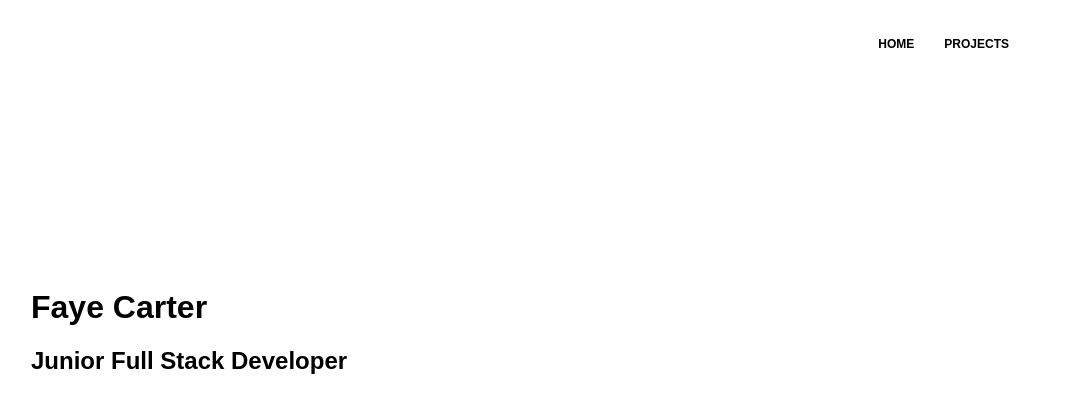
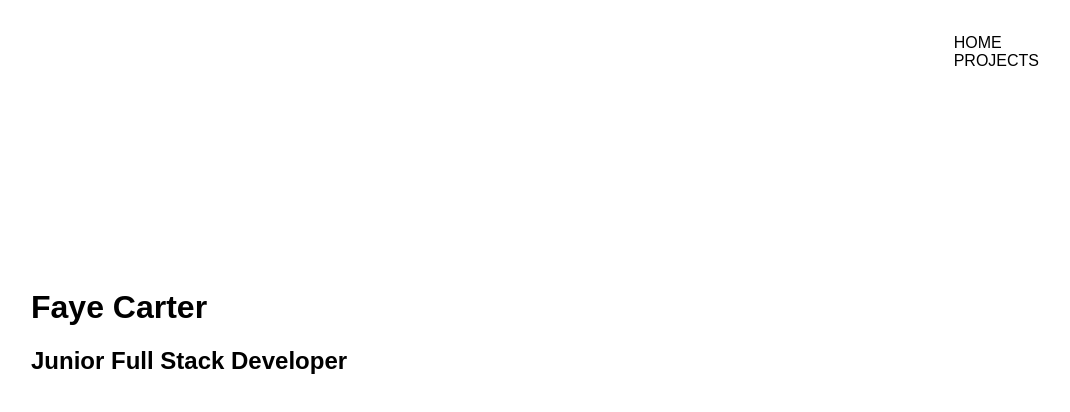
Before and after one commit to FayeCarter/portfolio, a React (Create React App) app: page / in a window 1280 px wide. Shown: the top 412 px of the page, without its empty margins (105-1175 px from the left). Built offline with nearby package versions, Linux system fonts and the light colour scheme.

Commit message:
github link renders in Links component

```diff
--- a/src/components/Navigation.js
+++ b/src/components/Navigation.js
@@ -7,10 +7,10 @@ function Navigation() {
     <div className="Navigation">
       <ul>
           <Link to="/">
-            <li className="navigation-link">HOME</li>
+            <li className="navigation-link, home-button">HOME</li>
           </Link>
           <Link to="/projects">
-            <li className="navigation-link">PROJECTS</li>
+            <li className="navigation-link, projects-button">PROJECTS</li>
           </Link>
       </ul>
     </div>
```
Also changed, not shown: 1 other file (tests, documents, lock files or other folders).
